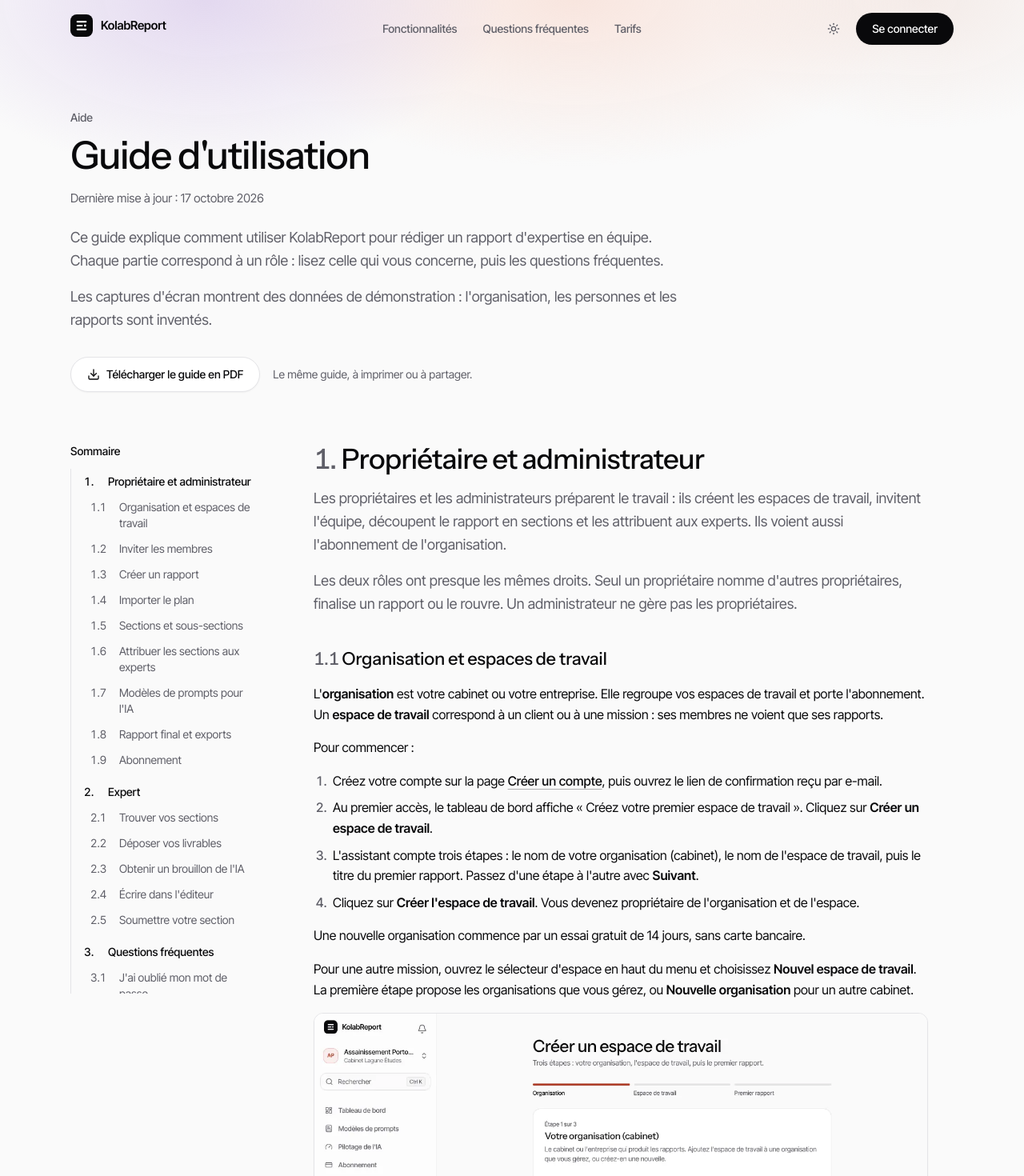
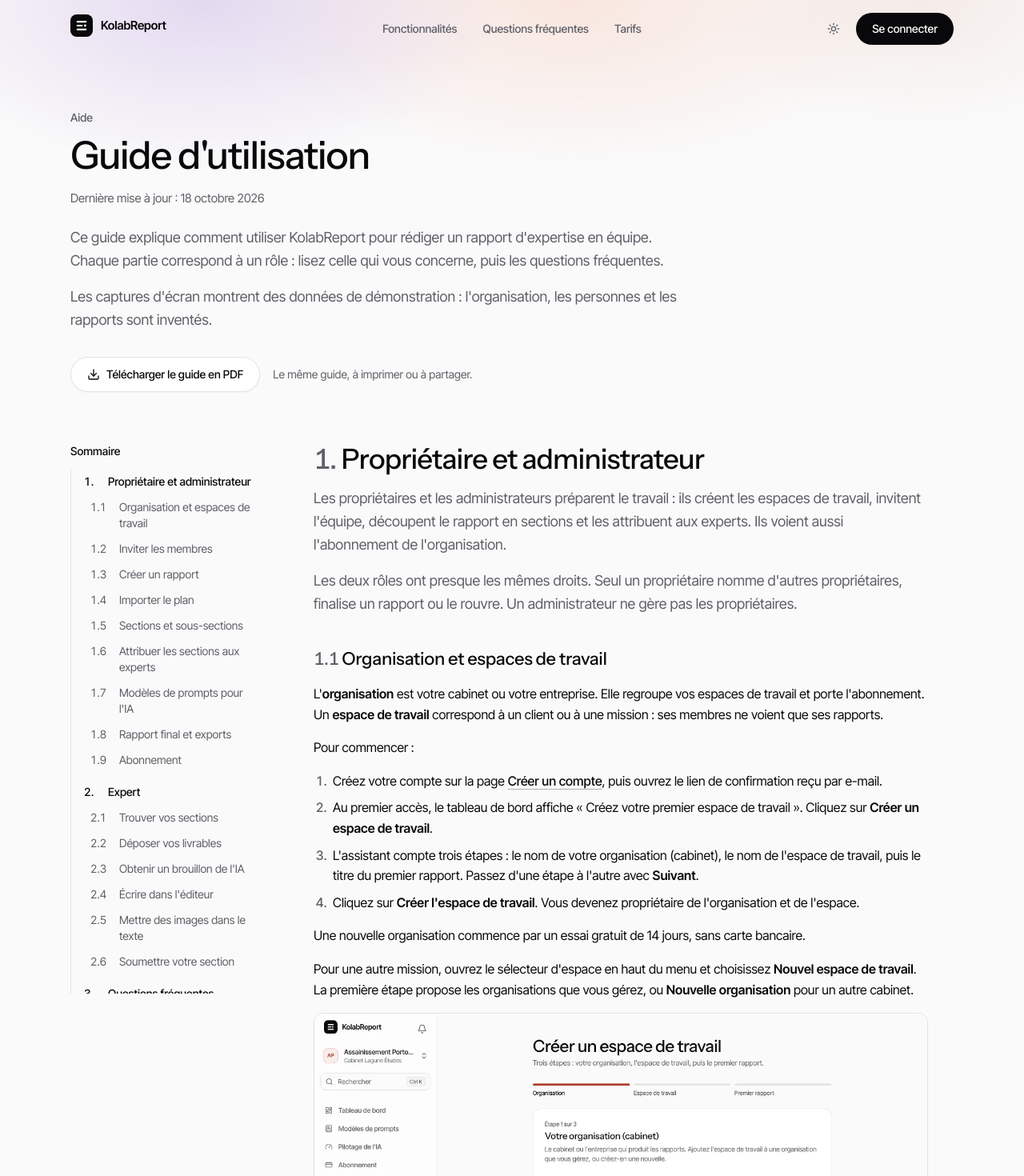
Before and after one commit to mocktar2021/kolab-report-bj, a Next.js app: page /fr/guide in a window 1280 px wide. Shown: the top 1470 px of the page at 80% size. Built offline with nearby package versions, Linux system fonts and the light colour scheme.

Commit message:
KRB-216 explain section images in the guide and the README
The expert part gets "Mettre des images dans le texte", the exports part
says which images the files take and the caps. The guide PDF is printed
again.

```diff
--- a/src/content/guide/expert.ts
+++ b/src/content/guide/expert.ts
@@ -81,7 +81,7 @@
           figure: "editeurTexte",
           caption: "L'onglet Texte, avec sa barre de mise en forme.",
         },
-        "Un texte copié depuis Word garde ses titres, ses listes et ses tableaux. Les images et les mises en page complexes ne sont pas reprises.",
+        "Un texte copié depuis Word garde ses titres, ses listes et ses tableaux. Les mises en page complexes ne sont pas reprises, ni les images : ajoutez-les comme expliqué dans la partie suivante.",
         "L'onglet **Markdown** montre le même texte en Markdown : `##` devant un titre, `-` devant un élément de liste, `|` entre les colonnes d'un tableau. Le bouton **Aperçu** affiche le rendu. Cet onglet sert aux personnes qui préfèrent écrire en Markdown, ou à un texte trop long ou trop complexe pour l'onglet Texte. L'éditeur rouvre le dernier onglet utilisé sur votre appareil.",
         {
           figure: "editeurMarkdown",
@@ -89,6 +89,23 @@
         },
         `Cliquez sur **Enregistrer**, ou faites Ctrl+S (Cmd+S sur Mac). Un texte compte ${NUMBER.format(MAX_SECTION_CONTENT)} caractères au plus. Un texte vide efface le contenu de la section.`,
         "Si quelqu'un a modifié la section pendant que vous écriviez, l'éditeur affiche les deux versions pour les comparer. Choisissez **Garder ma version** ou **Reprendre la version enregistrée**. En attendant, votre texte reste dans l'éditeur.",
+      ],
+    },
+    {
+      id: "images-dans-le-texte",
+      title: "Mettre des images dans le texte",
+      body: [
+        "Les photos de terrain et les schémas peuvent aller dans le texte de la section, au format PNG ou JPEG. Une image du texte est toujours un livrable de la section : les mêmes personnes la voient.",
+        {
+          steps: [
+            "Dans la liste **Livrables**, cliquez sur **Insérer dans le texte** à côté d'une image PNG ou JPEG. L'éditeur s'ouvre avec l'image à l'endroit du curseur, ou à la fin du texte s'il était fermé.",
+            "Vous pouvez aussi coller une image (Ctrl+V) ou la glisser dans l'éditeur, dans l'onglet **Texte** comme dans l'onglet **Markdown**. Elle est d'abord déposée comme livrable, puis placée là où vous l'avez mise. Si l'envoi est refusé, l'éditeur dit pourquoi.",
+            "Cliquez sur **Enregistrer**. L'image s'affiche dans l'**Aperçu** de la section et dans le texte du rapport.",
+          ],
+        },
+        "La légende est le nom du fichier, sans son extension. Pour la changer, ouvrez l'onglet **Markdown** et modifiez le texte entre crochets, juste après `![`.",
+        "Les autres formats (WebP, GIF, SVG, draw.io, Visio) restent des livrables à télécharger. Pour mettre un schéma dans le texte, exportez-le d'abord en PNG.",
+        "Accepter un brouillon de l'IA remplace tout le texte de la section, images comprises : insérez-les de nouveau depuis la liste **Livrables**. Si une image est supprimée des livrables, le texte n'affiche plus que sa légende, suivie de « (image indisponible) ».",
       ],
     },
     {
--- a/src/content/guide/index.ts
+++ b/src/content/guide/index.ts
@@ -5,7 +5,7 @@
 
 /** The user guide (KRB-199). Server only: the page renders it as HTML, the browser gets no copy. */
 export const GUIDE: GuideDocument = {
-  updatedAt: "2026-10-17",
+  updatedAt: "2026-10-18",
   intro: [
     "Ce guide explique comment utiliser KolabReport pour rédiger un rapport d'expertise en équipe. Chaque partie correspond à un rôle : lisez celle qui vous concerne, puis les questions fréquentes.",
     "Les captures d'écran montrent des données de démonstration : l'organisation, les personnes et les rapports sont inventés.",
--- a/src/content/guide/owner.ts
+++ b/src/content/guide/owner.ts
@@ -202,6 +202,7 @@
           ],
         },
         "Pour télécharger le rapport, cliquez sur **Exporter en .docx** ou **Exporter en PDF** en haut de la page. Le téléchargement commence dès que le fichier est prêt. La liste **Exports récents** garde les derniers fichiers. Un rapport trop long pour un PDF s'exporte en .docx.",
+        "Les images du texte des sections sont reprises dans les deux formats, à la largeur du texte, avec leur légende en italique. Un export reprend au plus 50 images, 40 Mo d'images en tout et 10 Mo par image. Au-delà, ou pour une image supprimée, le fichier montre la légende de l'image et la raison.",
         {
           figure: "rapportRevue",
           caption: "Les boutons d'export et le cadre « Revue et finalisation » d'un rapport en brouillon.",
```
Also changed, not shown: 2 other files (tests, documents, lock files or other folders).
